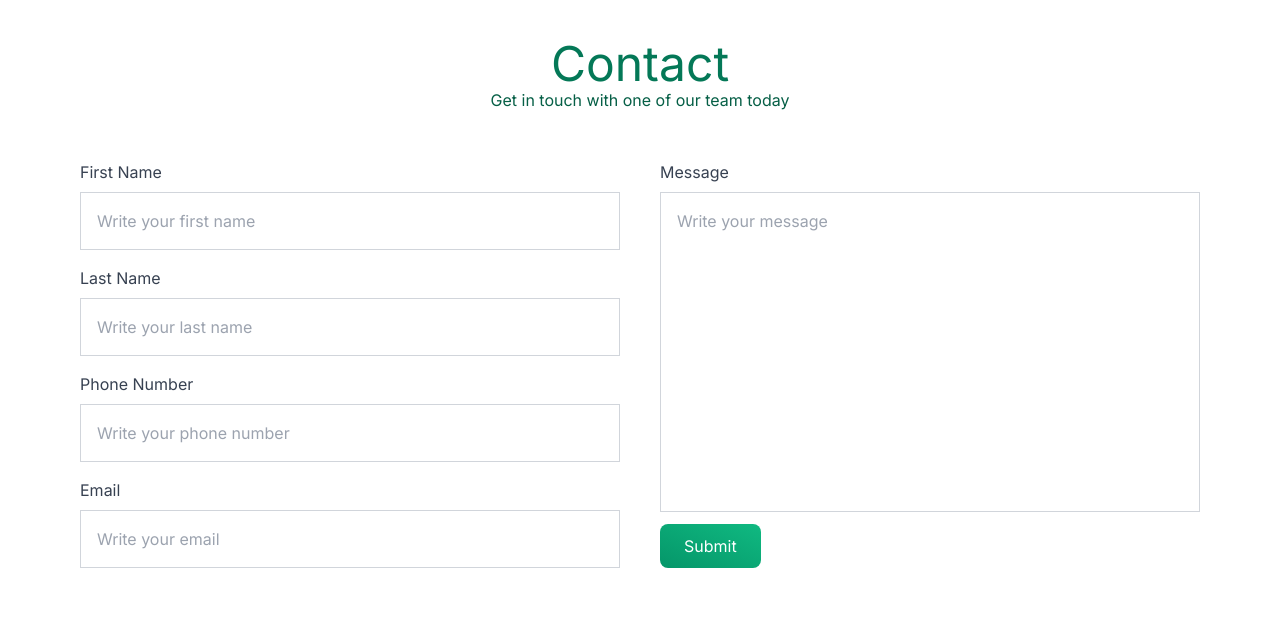
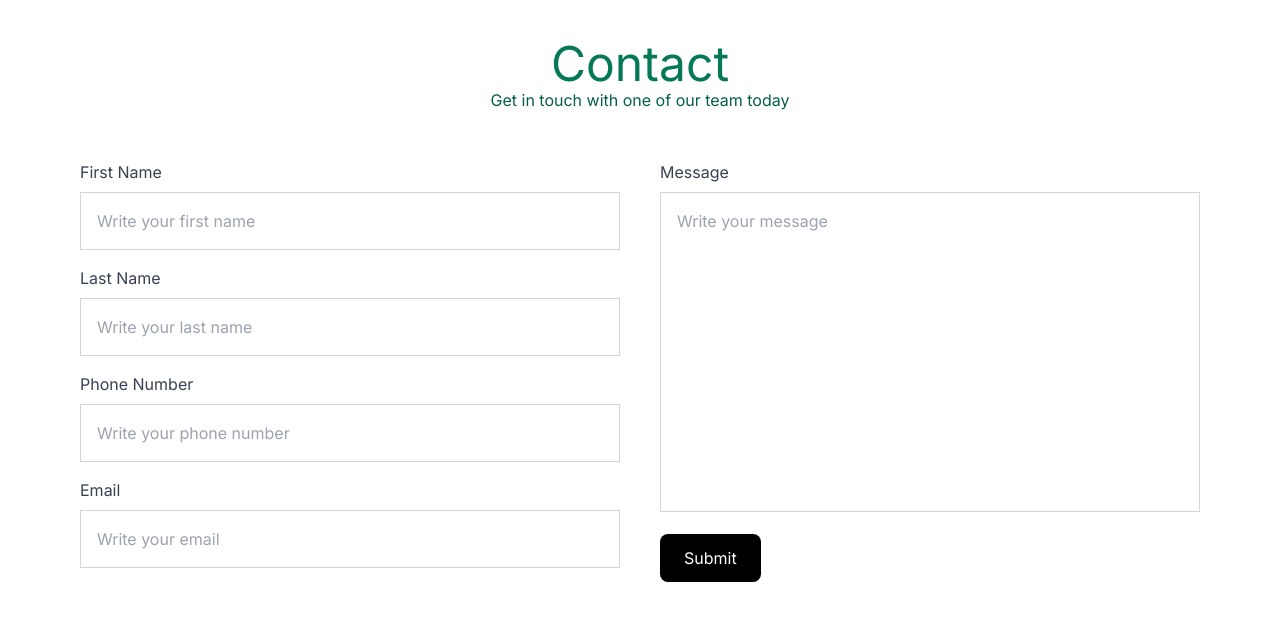
Before and after one commit to adibfuego90/ivy-lebrica, a Next.js app: page /contact in a window 1280 px wide. Shown: the top 620 px of the page. Built offline with nearby package versions, Linux system fonts and the light colour scheme.

Commit message:
pure button added

```diff
--- a/app/contact/page.tsx
+++ b/app/contact/page.tsx
@@ -1,7 +1,7 @@
 "use client";
-import * as React from "react";
+
 import { Formik, Field, Form, FormikHelpers } from "formik";
-import Button from "@/components/Button";
+import PureButton from "@/components/PureButton";
 
 interface Values {
   firstName: string;
@@ -114,11 +114,7 @@ const ContactPage = () => {
               />
             </div>
 
-            <Button
-              href={`/packages/{id}`}
-              placeholder="Submit"
-              variant="organic"
-            ></Button>
+            <PureButton type="submit" placeholder="Submit" />
           </div>
         </Form>
       </Formik>
--- a/components/Button.tsx
+++ b/components/Button.tsx
@@ -3,7 +3,7 @@ import clsx from "clsx";
 import Link from "next/link";
 import { FC } from "react";
 
-const buttonVariants = cva("rounded-lg transition-colors duration-300", {
+export const buttonVariants = cva("rounded-lg transition-colors duration-300", {
   variants: {
     variant: {
       default: "bg-black text-white hover:bg-gray-700",
--- /dev/null
+++ b/components/PureButton.tsx
@@ -0,0 +1,30 @@
+import { VariantProps } from "class-variance-authority";
+import clsx from "clsx";
+import { FC } from "react";
+import { buttonVariants } from "./Button";
+
+interface ButtonProps extends VariantProps<typeof buttonVariants> {
+  placeholder: string;
+  type?: "button" | "submit" | "reset" | undefined;
+  onClick?: () => void;
+}
+
+const PureButton: FC<ButtonProps> = ({
+  placeholder,
+  variant,
+  size,
+  type,
+  onClick,
+}) => {
+  return (
+    <button
+      onClick={onClick}
+      type={type}
+      className={clsx(buttonVariants({ variant, size }))}
+    >
+      {placeholder}
+    </button>
+  );
+};
+
+export default PureButton;
```
